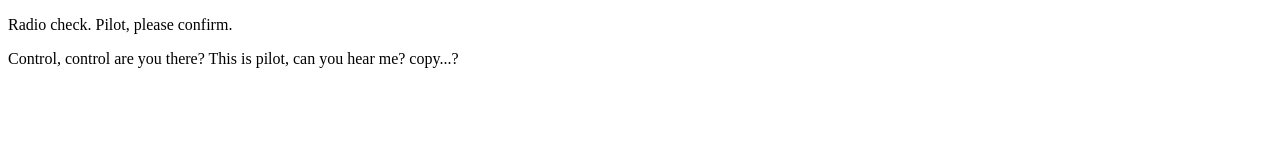
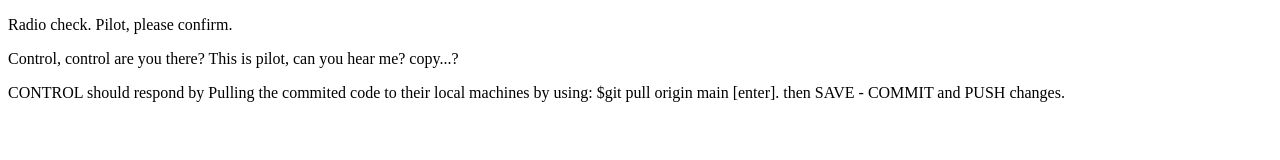
Before and after one commit to dev-elements/communication-log, a plain HTML site: page index.html in a window 1280 px wide. Drawn offline with Linux system fonts and the light colour scheme.

Commit message:
faux reply from control with actual steps for learning

```diff
--- a/index.html
+++ b/index.html
@@ -3,5 +3,9 @@
     <body>
         <p>Radio check. Pilot, please confirm.</p>
         <p>Control, control are you there? This is pilot, can you hear me? copy...?</p>
+        <p>CONTROL should respond by Pulling the commited code to their local
+            machines by using: $git pull origin main [enter].
+
+                    then SAVE - COMMIT and PUSH changes.</p>
     </body>
 </html>
```
